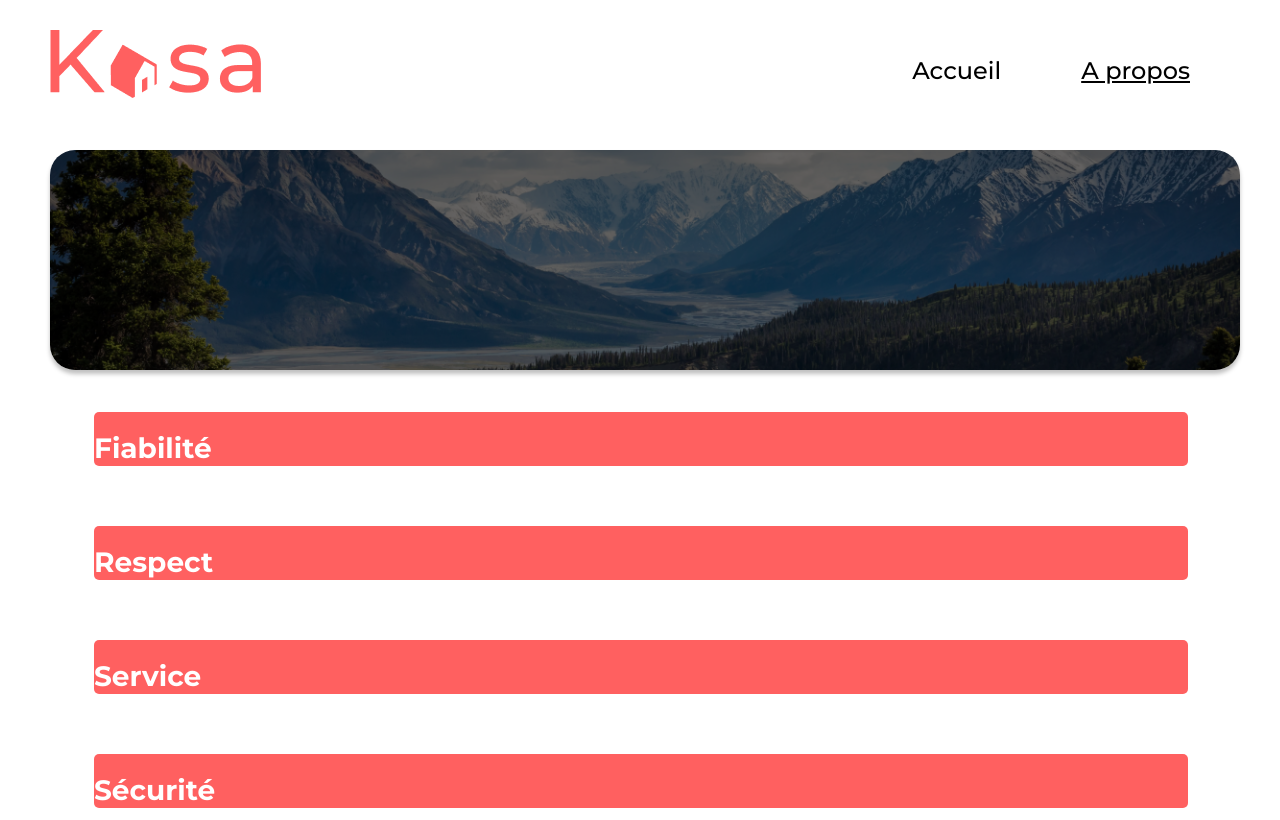
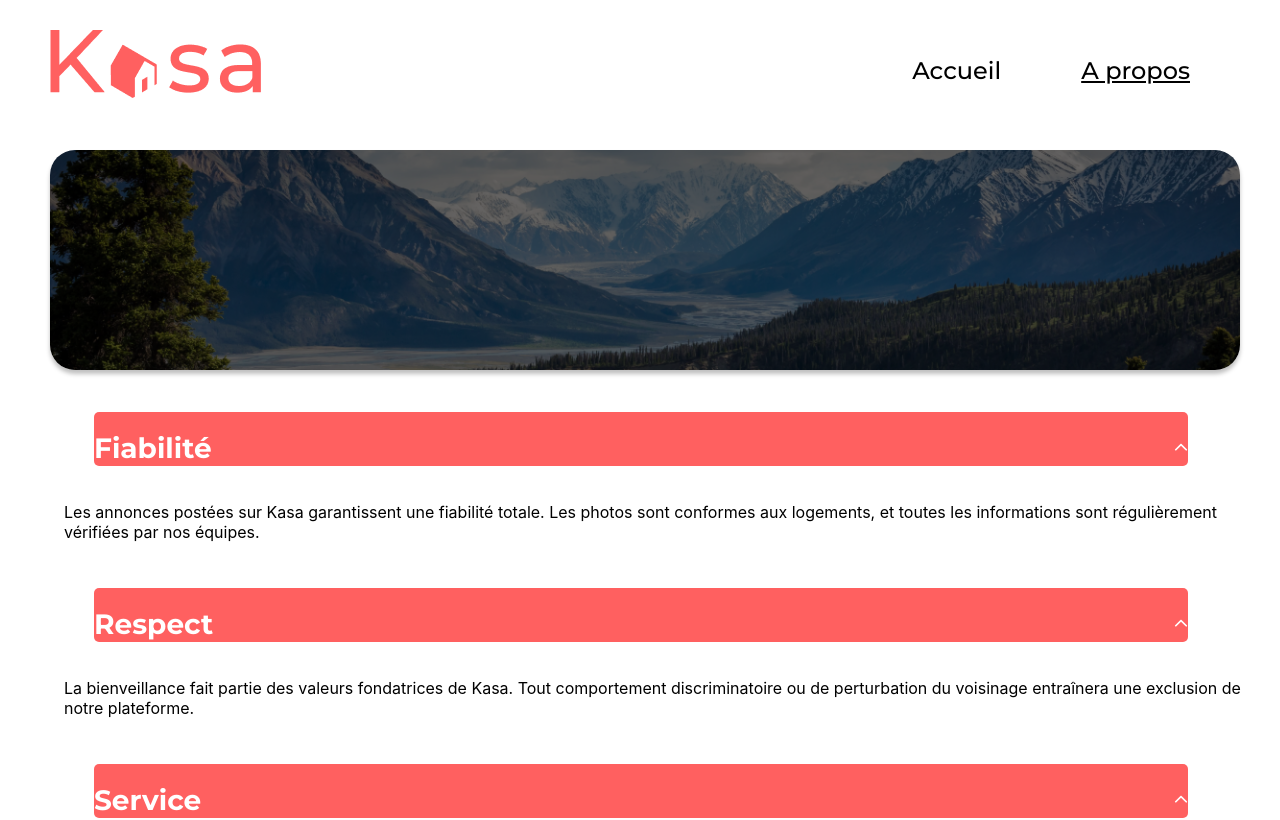
Before and after one commit to JulienneH/Projet-8-React, a React (Create React App) app: page /about in a window 1280 px wide. Shown: the top 820 px of the page. Built offline with nearby package versions, Linux system fonts and the light colour scheme.

Commit message:
feat : layout of about page

```diff
--- a/src/components/CardsAbout.jsx
+++ b/src/components/CardsAbout.jsx
@@ -1,6 +1,6 @@
 import React, { useState } from "react";
-import "../styles/main.scss";
 import { FontAwesomeIcon } from "@fortawesome/react-fontawesome";
+import { faChevronUp } from "@fortawesome/free-solid-svg-icons";
 
 export const aboutList = [
   {
@@ -32,17 +32,19 @@ const CardStandard = ({ standard }) => {
   };
 
   return (
-    <div className="standard_individual">
-      <div className="standard_title" onClick={Collapse}>
-        <h1>{standard.title}</h1>
-        <span className="arrow">
-          <FontAwesomeIcon icon="fa-solid fa-chevron-up" />
-        </span>
+    <>
+      <div className="standard_individual">
+        <div className="standard_title" onClick={Collapse}>
+          <h1>{standard.title}</h1>
+          <span className={`standard_icon ${isOpen ? "rotate" : ""}`}>
+            <FontAwesomeIcon icon={faChevronUp} />
+          </span>
+        </div>
       </div>
       <div className={`standard_content ${isOpen ? "open" : ""}`}>
-        {isOpen && <p>{standard.content}</p>}
+        <p>{standard.content}</p>
       </div>
-    </div>
+    </>
   );
 };
 //création d'un composant CardStandard pour chaque élément "standard" de AboutList
@@ -57,10 +59,6 @@ const DisplayCards = () => {
   );
 };
 const About = () => {
-  return (
-    <>
-      <DisplayCards />
-    </>
-  );
+  return <DisplayCards />;
 };
 export default About;
```
